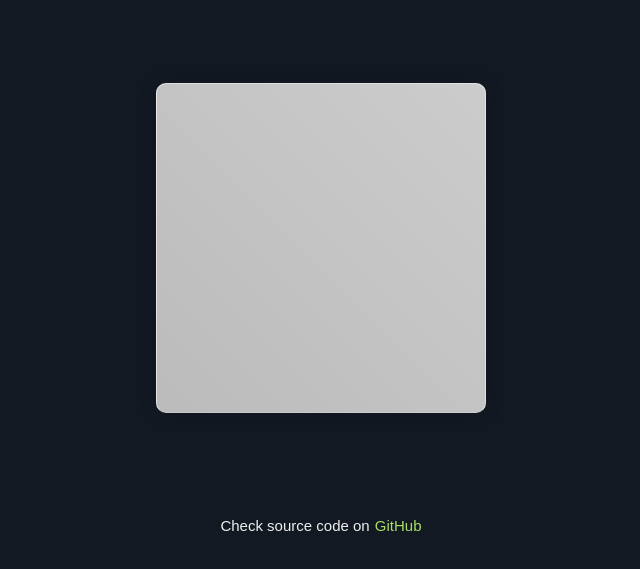
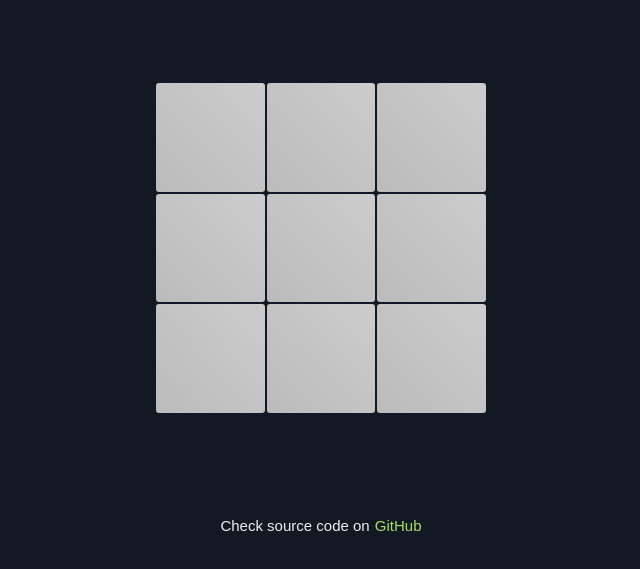
Before and after one commit to H-Gospodinov/TheOdinProject_-_JavaScript, a plain HTML site: page Tic_Tac_Toe/index.html in a window 1280 px wide. Shown: the part 167-736 px from the top of the page, without its empty margins (319-959 px from the left). Drawn offline with Linux system fonts and the light colour scheme.

Commit message:
Tic-Tac-Toe: create gameboard structure
Implement and style the gameboard element.

```diff
--- a/Tic_Tac_Toe/index.html
+++ b/Tic_Tac_Toe/index.html
@@ -16,7 +16,15 @@
         </div>
         <div class="content">
             <div class="board">
-
+                <div class="segment"></div>
+                <div class="segment"></div>
+                <div class="segment"></div>
+                <div class="segment"></div>
+                <div class="segment"></div>
+                <div class="segment"></div>
+                <div class="segment"></div>
+                <div class="segment"></div>
+                <div class="segment"></div>
             </div>
         </div>
         <footer class="footer">
--- a/Tic_Tac_Toe/styles.css
+++ b/Tic_Tac_Toe/styles.css
@@ -53,17 +53,20 @@ body {
 }
 
 .board {
-    display: flex;
-    flex-flow: column;
-    row-gap: 10px;
+    display: grid;
+    grid-template-columns: repeat(3, 1fr);
+    grid-gap: 2px 2px;
     width: 330px;
     height: 330px;
-    border: 1px solid #fff8;
-    border-bottom-color: #fff1;
-    border-radius: 10px;
-    box-shadow: 0 0 20px 0px #0002;
+}
+.segment {
+    border-radius: 3px;
     background: linear-gradient(45deg, #bbb, #ccc);
-    padding: 10px;
+    transition: 0.3s ease;
+    cursor: pointer;
+}
+.segment:hover {
+    opacity: 0.9;
 }
 
 .footer {
```
